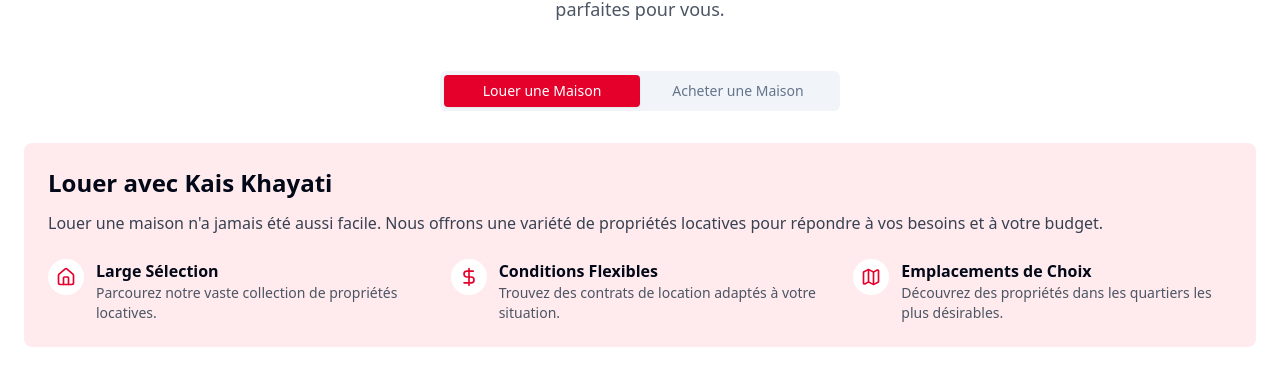
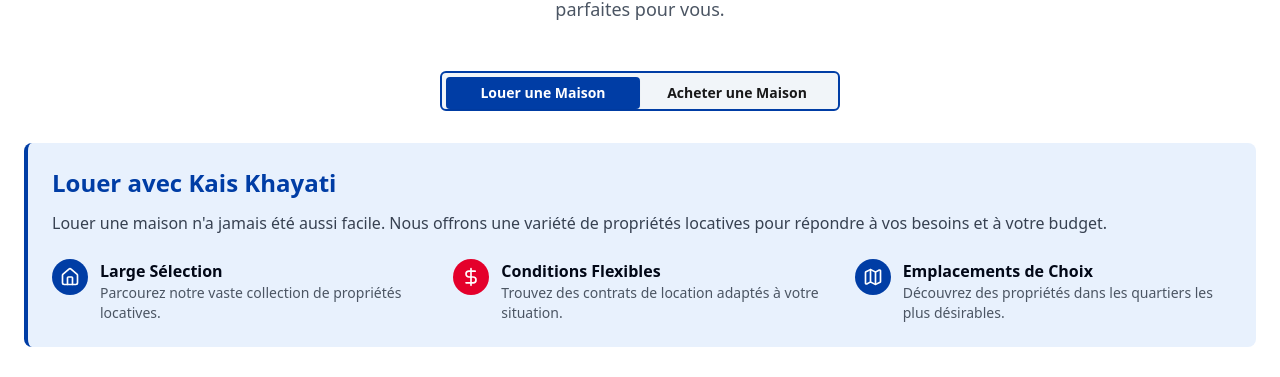
Before and after one commit to devpayoub/real-estatee, a React (Vite) app: page /services in a window 1280 px wide. Shown: the part 241-618 px from the top of the page. Built offline with nearby package versions, Linux system fonts and the light colour scheme; grey boxes are pictures that could not be loaded.

Commit message:
Refactor: Improve color scheme
This commit refactors the color scheme to effectively combine red, blue, and black.

```diff
--- a/src/components/ui/button.tsx
+++ b/src/components/ui/button.tsx
@@ -1,3 +1,4 @@
+
 import * as React from "react"
 import { Slot } from "@radix-ui/react-slot"
 import { cva, type VariantProps } from "class-variance-authority"
@@ -18,6 +19,8 @@ const buttonVariants = cva(
           "bg-secondary text-secondary-foreground hover:bg-secondary/80",
         ghost: "hover:bg-accent hover:text-accent-foreground",
         link: "text-primary underline-offset-4 hover:underline",
+        blue: "bg-realestate-blue text-white hover:bg-realestate-darkblue",
+        red: "bg-realestate-red text-white hover:bg-realestate-darkred",
       },
       size: {
         default: "h-10 px-4 py-2",
--- a/src/pages/NotFound.tsx
+++ b/src/pages/NotFound.tsx
@@ -1,6 +1,9 @@
 
 import { useLocation } from "react-router-dom";
 import { useEffect } from "react";
+import { Button } from "@/components/ui/button";
+import { Link } from "react-router-dom";
+import { Home } from "lucide-react";
 
 const NotFound = () => {
   const location = useLocation();
@@ -13,13 +16,19 @@ const NotFound = () => {
   }, [location.pathname]);
 
   return (
-    <div className="min-h-screen flex items-center justify-center bg-gray-100">
-      <div className="text-center">
-        <h1 className="text-4xl font-bold mb-4 text-realestate-red">404</h1>
-        <p className="text-xl text-gray-600 mb-4">Oops! Page non trouvée</p>
-        <a href="/" className="text-realestate-red hover:text-realestate-darkred underline">
-          Retourner à l'Accueil
-        </a>
+    <div className="min-h-screen flex items-center justify-center bg-white">
+      <div className="text-center p-8 max-w-md">
+        <div className="mb-6 inline-block p-6 rounded-full bg-realestate-lightblue">
+          <span className="text-9xl font-bold text-realestate-blue">404</span>
+        </div>
+        <h1 className="text-4xl font-bold mb-4 text-realestate-black">Page Non Trouvée</h1>
+        <p className="text-xl text-gray-600 mb-8">Désolé, la page que vous recherchez n'existe pas ou a été déplacée.</p>
+        <Link to="/">
+          <Button variant="blue" size="lg" className="rounded-full">
+            <Home className="mr-2" />
+            Retourner à l'Accueil
+          </Button>
+        </Link>
       </div>
     </div>
   );
--- a/src/pages/Services.tsx
+++ b/src/pages/Services.tsx
@@ -50,27 +50,33 @@ const Services = () => {
 
           <Tabs defaultValue={activeTab} onValueChange={handleTabChange} className="w-full">
             <div className="flex justify-center mb-8" data-aos="fade-up" data-aos-delay="100">
-              <TabsList className="grid grid-cols-2 w-[400px]">
-                <TabsTrigger value="rent" className="data-[state=active]:bg-realestate-red data-[state=active]:text-white">
+              <TabsList className="grid grid-cols-2 w-[400px] border-2 border-realestate-blue">
+                <TabsTrigger
+                  value="rent"
+                  className="data-[state=active]:bg-realestate-blue data-[state=active]:text-white data-[state=inactive]:text-realestate-black font-semibold"
+                >
                   Louer une Maison
                 </TabsTrigger>
-                <TabsTrigger value="buy" className="data-[state=active]:bg-realestate-red data-[state=active]:text-white">
+                <TabsTrigger
+                  value="buy"
+                  className="data-[state=active]:bg-realestate-blue data-[state=active]:text-white data-[state=inactive]:text-realestate-black font-semibold"
+                >
                   Acheter une Maison
                 </TabsTrigger>
               </TabsList>
             </div>
 
             <TabsContent value="rent" className="mt-0">
-              <div className="mb-8 bg-realestate-lightred p-6 rounded-lg" data-aos="fade-up" data-aos-delay="150">
-                <h2 className="text-2xl font-bold mb-3">Louer avec Kais Khayati</h2>
+              <div className="mb-8 bg-realestate-lightblue p-6 rounded-lg border-l-4 border-realestate-blue" data-aos="fade-up" data-aos-delay="150">
+                <h2 className="text-2xl font-bold mb-3 text-realestate-blue">Louer avec Kais Khayati</h2>
                 <p className="text-gray-700 mb-4">
                   Louer une maison n'a jamais été aussi facile. Nous offrons une variété de propriétés locatives pour répondre à vos besoins et à votre budget.
                 </p>
 
                 <div className="grid md:grid-cols-3 gap-6 mt-6">
                   <div className="flex items-start gap-3" data-aos="fade-up" data-aos-delay="200">
-                    <div className="bg-white p-2 rounded-full">
-                      <Home className="text-realestate-red h-5 w-5" />
+                    <div className="bg-realestate-blue text-white p-2 rounded-full">
+                      <Home className="h-5 w-5" />
                     </div>
                     <div>
                       <h3 className="font-semibold">Large Sélection</h3>
@@ -79,8 +85,8 @@ const Services = () => {
                   </div>
 
                   <div className="flex items-start gap-3" data-aos="fade-up" data-aos-delay="250">
-                    <div className="bg-white p-2 rounded-full">
-                      <DollarSign className="text-realestate-red h-5 w-5" />
+                    <div className="bg-realestate-red text-white p-2 rounded-full">
+                      <DollarSign className="h-5 w-5" />
                     </div>
                     <div>
                       <h3 className="font-semibold">Conditions Flexibles</h3>
@@ -89,8 +95,8 @@ const Services = () => {
                   </div>
 
                   <div className="flex items-start gap-3" data-aos="fade-up" data-aos-delay="300">
-                    <div className="bg-white p-2 rounded-full">
-                      <Map className="text-realestate-red h-5 w-5" />
+                    <div className="bg-realestate-blue text-white p-2 rounded-full">
+                      <Map className="h-5 w-5" />
                     </div>
                     <div>
                       <h3 className="font-semibold">Emplacements de Choix</h3>
@@ -110,16 +116,16 @@ const Services = () => {
             </TabsContent>
 
             <TabsContent value="buy" className="mt-0">
-              <div className="mb-8 bg-realestate-lightred p-6 rounded-lg" data-aos="fade-up" data-aos-delay="150">
-                <h2 className="text-2xl font-bold mb-3">Acheter avec Kais Khayati</h2>
+              <div className="mb-8 bg-realestate-lightblue p-6 rounded-lg border-l-4 border-realestate-red" data-aos="fade-up" data-aos-delay="150">
+                <h2 className="text-2xl font-bold mb-3 text-realestate-red">Acheter avec Kais Khayati</h2>
                 <p className="text-gray-700 mb-4">
                   Trouvez votre maison de rêve avec nos conseils d'expert. Nous vous aiderons à chaque étape du processus d'achat.
                 </p>
 
                 <div className="grid md:grid-cols-3 gap-6 mt-6">
                   <div className="flex items-start gap-3" data-aos="fade-up" data-aos-delay="200">
-                    <div className="bg-white p-2 rounded-full">
-                      <Building className="text-realestate-red h-5 w-5" />
+                    <div className="bg-realestate-red text-white p-2 rounded-full">
+                      <Building className="h-5 w-5" />
                     </div>
                     <div>
                       <h3 className="font-semibold">Expertise Immobilière</h3>
@@ -128,8 +134,8 @@ const Services = () => {
                   </div>
 
                   <div className="flex items-start gap-3" data-aos="fade-up" data-aos-delay="250">
-                    <div className="bg-white p-2 rounded-full">
-                      <DollarSign className="text-realestate-red h-5 w-5" />
+                    <div className="bg-realestate-blue text-white p-2 rounded-full">
+                      <DollarSign className="h-5 w-5" />
                     </div>
                     <div>
                       <h3 className="font-semibold">Conseils Financiers</h3>
@@ -138,8 +144,8 @@ const Services = () => {
                   </div>
 
                   <div className="flex items-start gap-3" data-aos="fade-up" data-aos-delay="300">
-                    <div className="bg-white p-2 rounded-full">
-                      <Map className="text-realestate-red h-5 w-5" />
+                    <div className="bg-realestate-red text-white p-2 rounded-full">
+                      <Map className="h-5 w-5" />
                     </div>
                     <div>
                       <h3 className="font-semibold">Investissement Futur</h3>
--- a/tailwind.config.ts
+++ b/tailwind.config.ts
@@ -71,7 +71,9 @@ export default {
 					lightred: '#ffebee', // Light red for backgrounds
 					darkred: '#b71c1c', // Dark red for hover effects
 					black: '#000000e6',
-					tag: '#e4002b' // Changed to red for more presence
+					tag: '#e4002b', // Changed to red for more presence
+					primary: '#003DA5', // Primary brand color - blue
+					secondary: '#e4002b' // Secondary brand color - red
 				}
 			},
 			borderRadius: {
@@ -107,6 +109,10 @@ export default {
 				'scale-in': {
 					from: { opacity: '0', transform: 'scale(0.95)' },
 					to: { opacity: '1', transform: 'scale(1)' }
+				},
+				'pulse': {
+					'0%, 100%': { opacity: '1' },
+					'50%': { opacity: '0.7' }
 				}
 			},
 			animation: {
@@ -114,7 +120,8 @@ export default {
 				'accordion-up': 'accordion-up 0.2s ease-out',
 				'fade-in': 'fade-in 0.5s ease-out',
 				'slide-in': 'slide-in 0.5s ease-out',
-				'scale-in': 'scale-in 0.5s ease-out'
+				'scale-in': 'scale-in 0.5s ease-out',
+				'pulse': 'pulse 2s cubic-bezier(0.4, 0, 0.6, 1) infinite'
 			}
 		}
 	},
```
